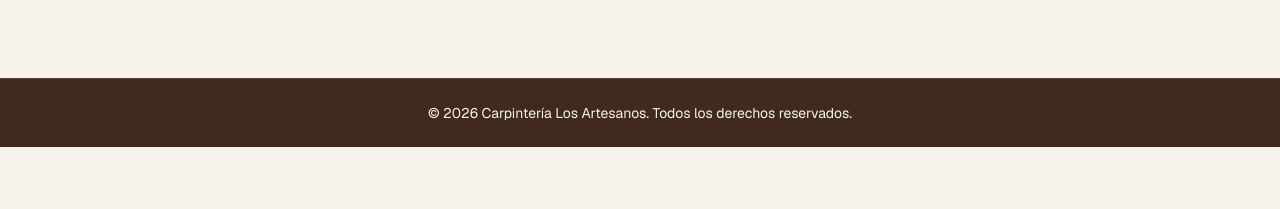
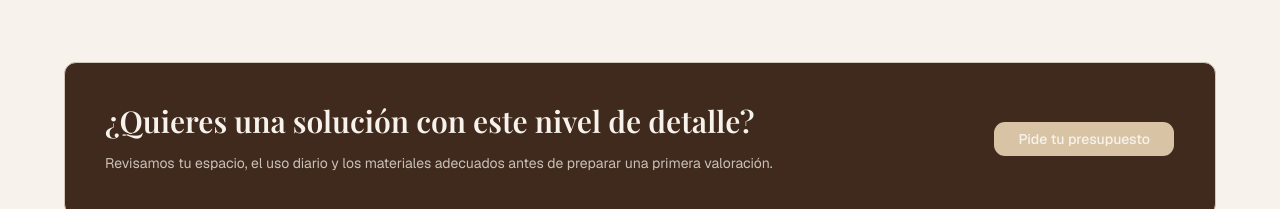
Before and after one commit to LauraLlamass/Carpinteria, a Next.js app: page /proyectos/armario in a window 1280 px wide. Shown: the part 743-952 px from the top of the page. Before the commit the page ends 890 px from the top, so only its background shows below. Built offline with nearby package versions, Linux system fonts and the light colour scheme; no server answers; a web font is replaced by a local one.

Commit message:
add reusable final CTA sections

```diff
--- a/app/layout.tsx
+++ b/app/layout.tsx
@@ -20,7 +20,7 @@ const display = Playfair_Display({
 
 const siteUrl =
   process.env.NEXT_PUBLIC_SITE_URL ?? "https://carpinteria-los-artesanos.com";
-const siteName = "Carpintería Los Artesanos";
+const siteName = "Carpintería Las Artesanas";
 const siteDescription =
   "Carpintería artesanal a medida: muebles, restauración y proyectos en madera para espacios singulares.";
 
@@ -44,7 +44,7 @@ export const metadata: Metadata = {
     type: "website",
     images: [
       {
-        url: "/images/workshop-hero.svg",
+        url: "/images/workshop-hero.jpg",
         width: 1200,
         height: 630,
         alt: "Taller artesanal de carpintería a medida",
@@ -55,7 +55,7 @@ export const metadata: Metadata = {
     card: "summary_large_image",
     title: siteName,
     description: siteDescription,
-    images: ["/images/workshop-hero.svg"],
+    images: ["/images/workshop-hero.jpg"],
   },
   robots: {
     index: true,
--- a/app/servicios/page.tsx
+++ b/app/servicios/page.tsx
@@ -1,5 +1,6 @@
 import { Suspense } from "react";
 import type { Metadata } from "next";
+import { FinalCta } from "@/components/FinalCta";
 import { SectionTitle } from "@/components/SectionTitle";
 import { ServiceGrid } from "@/components/ServiceGrid";
 import { CardGridSkeleton } from "@/components/Skeletons";
@@ -34,6 +35,11 @@ export default function ServicesPage() {
             <ServiceGrid />
           </Suspense>
         </div>
+
+        <FinalCta
+          title="¿Qué pieza necesita tu espacio?"
+          description="Desde un armario hasta una reforma completa, empezamos con medidas, uso diario y una propuesta clara de materiales."
+        />
       </div>
     </section>
   );
--- /dev/null
+++ b/components/FinalCta.tsx
@@ -0,0 +1,36 @@
+import Link from "next/link";
+import { buttonVariants } from "@/components/ui/button";
+
+type FinalCtaProps = {
+  title?: string;
+  description?: string;
+};
+
+export function FinalCta({
+  title = "¿Tienes un proyecto parecido?",
+  description = "Cuéntanos medidas, materiales e idea inicial. Te responderemos con una primera valoración del taller.",
+}: FinalCtaProps) {
+  return (
+    <section className="mt-16 rounded-lg border border-border bg-primary px-6 py-10 text-background md:px-10">
+      <div className="flex flex-col gap-6 md:flex-row md:items-center md:justify-between">
+        <div>
+          <h2 className="font-serif text-3xl font-semibold">{title}</h2>
+          <p className="mt-3 max-w-2xl text-sm leading-6 text-background/75">
+            {description}
+          </p>
+        </div>
+
+        <Link
+          href="/contacto"
+          className={buttonVariants({
+            variant: "secondary",
+            size: "lg",
+            className: "rounded-full px-6",
+          })}
+        >
+          Pide tu presupuesto
+        </Link>
+      </div>
+    </section>
+  );
+}
--- a/components/Footer.tsx
+++ b/components/Footer.tsx
@@ -2,7 +2,7 @@ export function Footer() {
   return (
     <footer className="border-t border-white/10 bg-primary text-background">
       <div className="mx-auto max-w-6xl px-6 py-6 text-center text-sm">
-        © 2026 Carpintería Los Artesanos. Todos los derechos reservados.
+        © 2026 Carpintería Las Artesanas. Todos los derechos reservados.
       </div>
     </footer>
   );
--- a/data/projects.ts
+++ b/data/projects.ts
@@ -11,21 +11,21 @@ export type Project = {
 
 const projects: Project[] = [
   {
-    slug: "mesa-roble",
-    title: "Mesa de roble macizo",
-    description: "Mesa artesanal fabricada en roble con acabado natural.",
-    image: "/images/project-mesa-roble.svg",
-    imageAlt: "Mesa de roble macizo realizada en taller artesanal",
-    materials: ["Roble macizo", "Aceite natural", "Ensamble tradicional"],
+    slug: "piano-restaurado",
+    title: "Piano restaurado en madera noble",
+    description: "Restauración de un piano vertical integrado en un salón.",
+    image: "/images/project-mesa-roble.jpg",
+    imageAlt: "Piano restaurado en madera noble junto a plantas de interior",
+    materials: ["Madera noble", "Barniz satinado", "Restauración manual"],
     year: "2026",
     detail:
-      "Una pieza central para comedor, diseñada con proporciones sobrias, veta visible y un acabado natural pensado para el uso diario.",
+      "Una pieza con presencia doméstica, restaurada para recuperar brillo, protección y continuidad visual con el resto del espacio.",
   },
   {
     slug: "cocina",
     title: "Reforma de cocina",
     description: "Cocina completa con mobiliario a medida.",
-    image: "/images/project-cocina.svg",
+    image: "/images/project-cocina.jpg",
     imageAlt: "Cocina con muebles de carpintería a medida",
     materials: ["Madera lacada", "Nogal", "Herrajes ocultos"],
     year: "2026",
@@ -36,7 +36,7 @@ const projects: Project[] = [
     slug: "armario",
     title: "Armario empotrado",
     description: "Armario diseñado para maximizar el espacio.",
-    image: "/images/project-armario.svg",
+    image: "/images/project-armario.jpg",
     imageAlt: "Armario empotrado fabricado a medida",
     materials: ["Chapa natural", "Tablero técnico", "Herrajes ocultos"],
     year: "2025",
```
